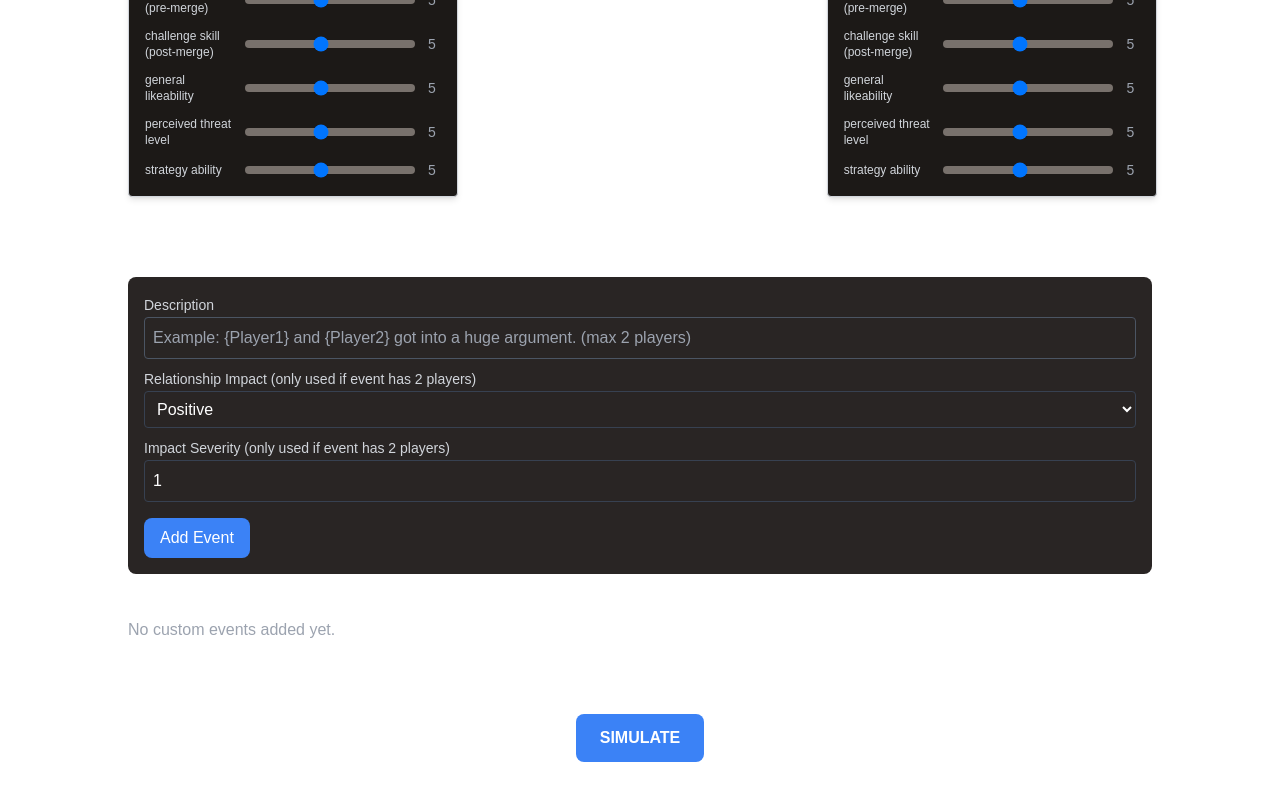
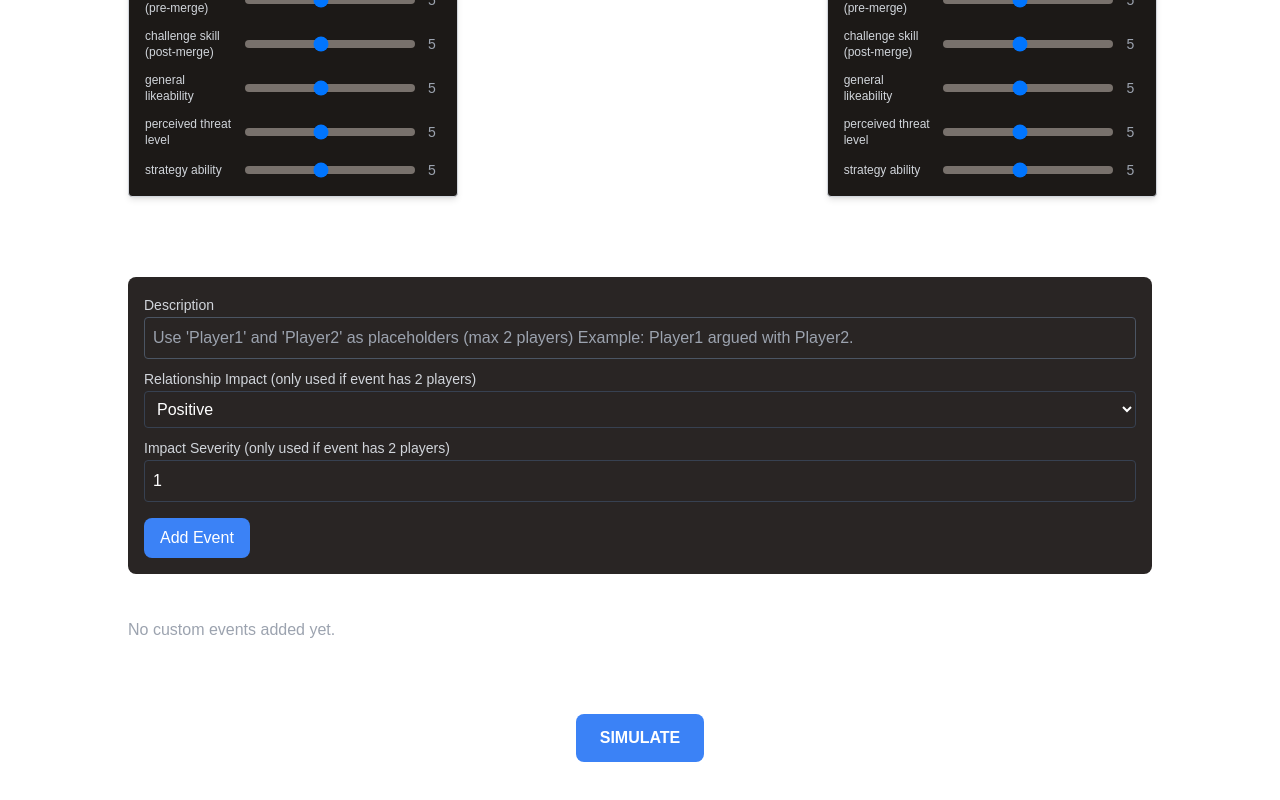
Before and after one commit to nicholasmentzer/survivorsim, a Next.js app: page / in a window 1280 px wide. Shown: the part 4359-5159 px from the top of the page. Built offline with nearby package versions, Linux system fonts and the light colour scheme.

Commit message:
favicon update, wording changes

```diff
--- a/src/app/page.js
+++ b/src/app/page.js
@@ -515,8 +515,8 @@ export default function Home() {
                   type="text"
                   value={eventDescription}
                   onChange={(e) => setEventDescription(e.target.value)}
-                  placeholder="Example: {Player1} and {Player2} got into a huge argument. (max 2 players)"
-                  className="w-full p-2 rounded border border-gray-600 bg-stone-800 text-white focus:outline-none focus:border-blue-400"
+                  placeholder="Use 'Player1' and 'Player2' as placeholders (max 2 players) Example: Player1 argued with Player2."
+                  className="w-full p-2 rounded border border-gray-600 bg-stone-800 text-white focus:outline-none focus:border-blue-400 text-xs sm:text-base"
                 />
 
                 <div className="h-2"/>
--- a/src/app/utils/simulation.js
+++ b/src/app/utils/simulation.js
@@ -264,8 +264,8 @@ const generateRelationshipEvent = (tribe, customEvents) => {
     eventType = Math.random() > 0.5 ? "positive" : "negative";
     severity = Math.floor(Math.random() * 3) + 1;
     message = eventType === "positive"
-      ? `{Player1} and {Player2} bonded over a shared experience.`
-      : `{Player1} and {Player2} had a heated argument!`;
+      ? `Player1 and Player2 bonded over a shared experience.`
+      : `Player1 and Player2 had a heated argument!`;
     numPlayers = 2;
   }
 
@@ -291,8 +291,8 @@ const generateRelationshipEvent = (tribe, customEvents) => {
   }
 
   eventText = message
-    .replace(/{Player1}/g, player1.name)
-    .replace(/{Player2}/g, player2?.name || "");
+    .replace(/\bPlayer1/g, player1.name)
+    .replace(/\bPlayer2/g, player2?.name || "");
 
   const images = [];
   if (numPlayers === 1 && player1.image) {
```
Also changed, not shown: 1 other file (tests, documents, lock files or other folders).
